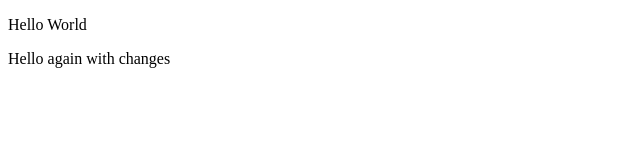
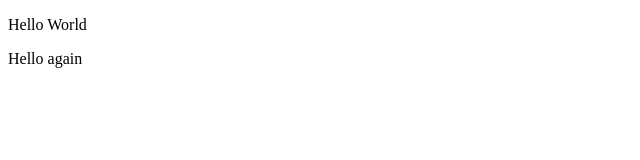
Before and after one commit to subedisagar12/practice, a plain HTML site: page index.html in a window 1280 px wide. Shown: the full height of the page, 0-640 px from the left. Drawn offline with Linux system fonts and the light colour scheme.

Commit message:
Changes again

```diff
--- a/index.html
+++ b/index.html
@@ -6,7 +6,7 @@
     <meta name="viewport" content="width=device-width, initial-scale=1.0" />
     <title>Document</title>
     <p className="hello world">Hello World</p>
-    <p class="hello world">Hello again with changes</p>
+    <p class="hello world">Hello again</p>
   </head>
   <body></body>
 </html>
```
